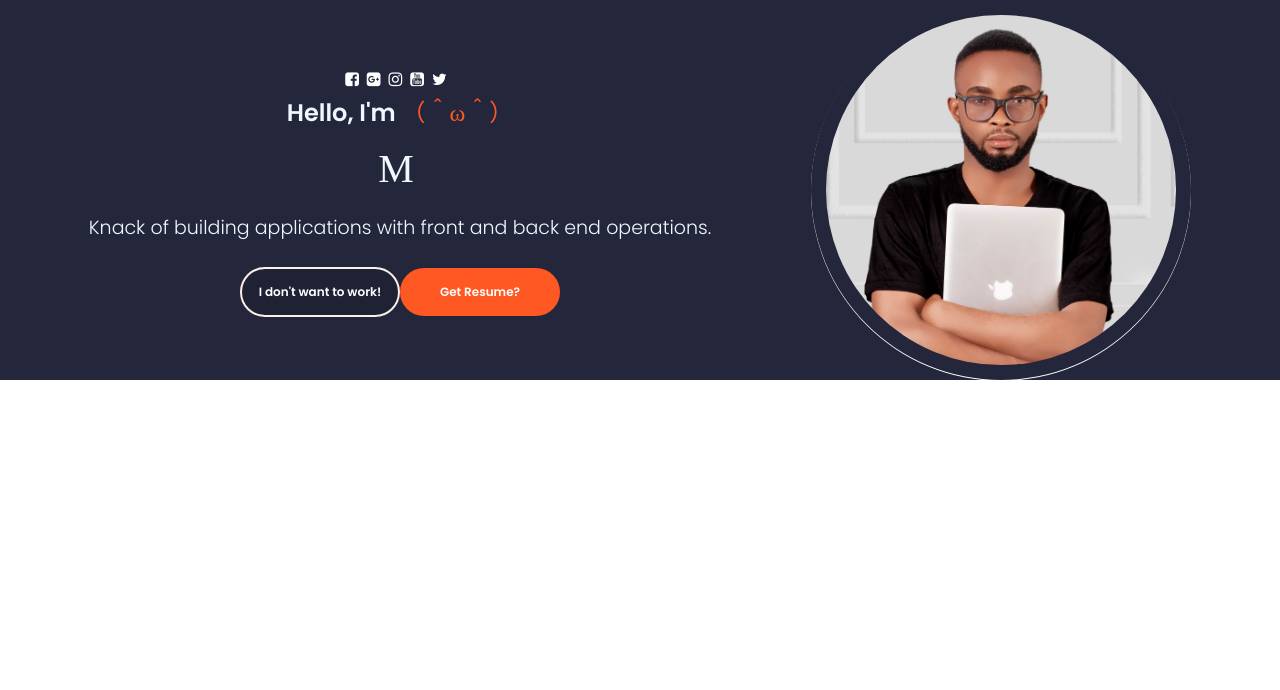
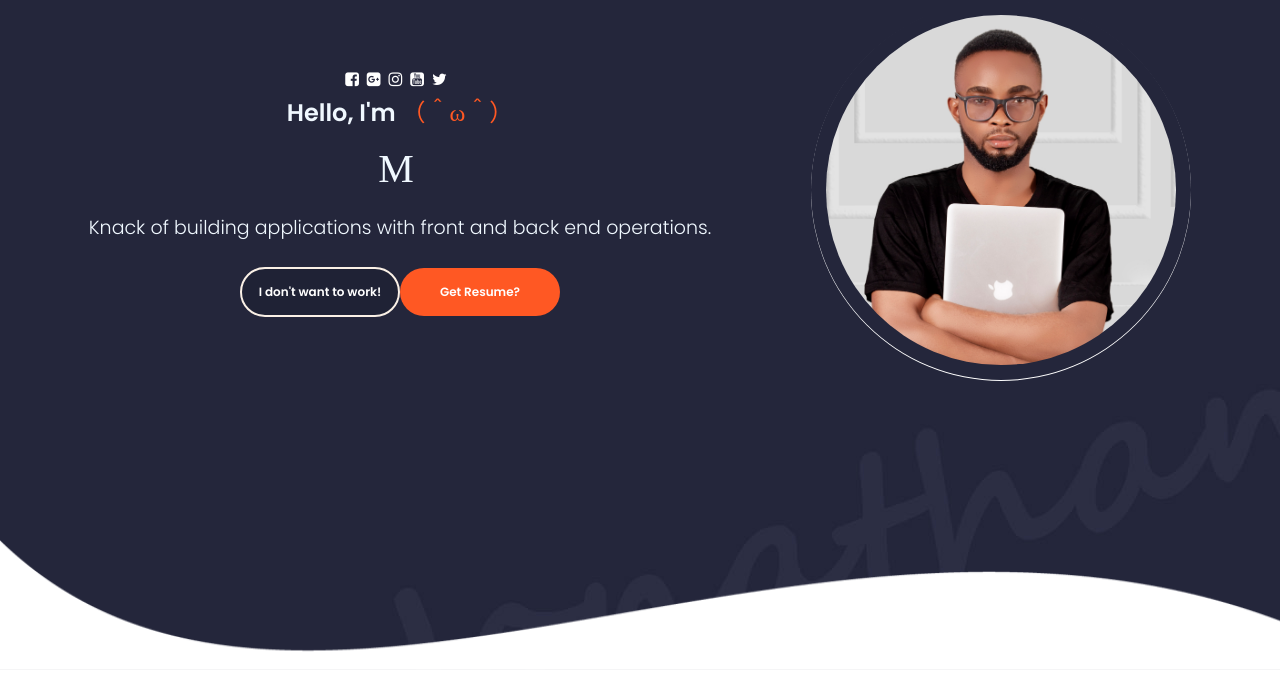
Before and after one commit to Amadeus710/portfolioSample, a React (Create React App) app: page / in a window 1280 px wide. Shown: the top 690 px of the page. Built offline with nearby package versions, Linux system fonts and the light colour scheme; a web font is replaced by a local one.

Commit message:
display footer

```diff
--- a/src/App.js
+++ b/src/App.js
@@ -1,12 +1,10 @@
-import Profile from './PortfolioContainer/Home/Profile';
 import './App.css';
-import Footer from './PortfolioContainer/Home/Footer/Footer';
+import Home from './PortfolioContainer/Home/Home';
 
 function App() {
   return (
     <div className="App">
-      <Profile />
-      <Footer />
+      <Home />
     </div>
   );
 }
--- /dev/null
+++ b/src/PortfolioContainer/Home/Home.css
@@ -0,0 +1,7 @@
+.home-container {
+    display: flex;
+    flex-direction: column;
+    justify-content: space-between;
+    min-height: 670px;
+    background-image: url(../../assets/Home/bg.jpg);
+}
--- /dev/null
+++ b/src/PortfolioContainer/Home/Home.js
@@ -0,0 +1,13 @@
+import React from 'react'
+import Profile from './Profile'
+import Footer from './Footer/Footer'
+import './Home.css'
+
+export default function Home() {
+  return (
+    <div className='home-container'>
+        <Profile />
+        <Footer />
+    </div>
+  )
+}
--- a/src/PortfolioContainer/Home/Profile.css
+++ b/src/PortfolioContainer/Home/Profile.css
@@ -5,7 +5,6 @@
     justify-content: center;
     height: 10%;
     min-height: fit-content;
-    background-image: url(../../assets/Home/bg.jpg);
 }
 
 .profile-parent {
```
